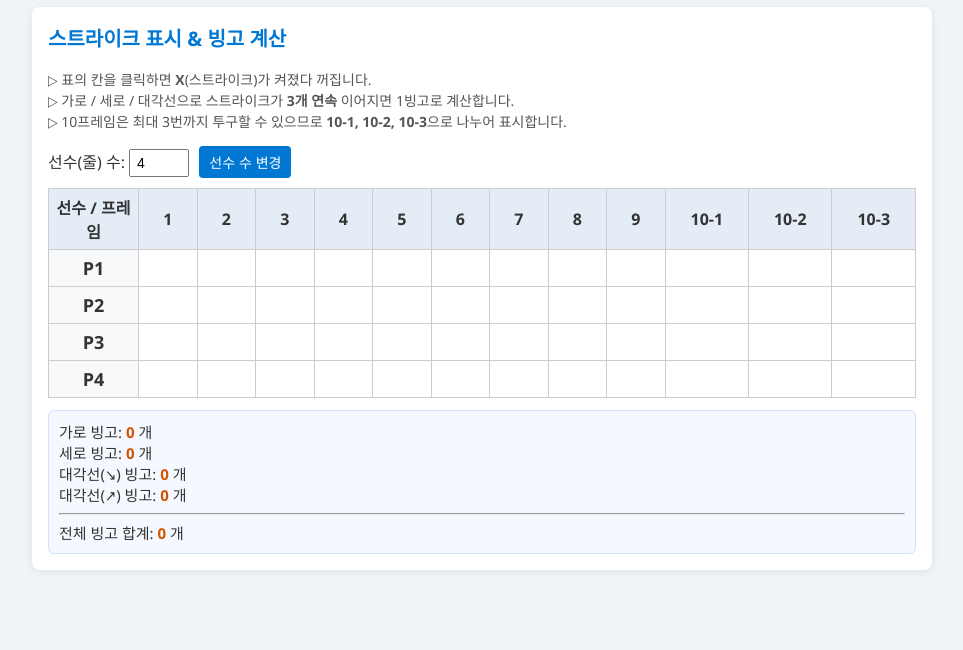
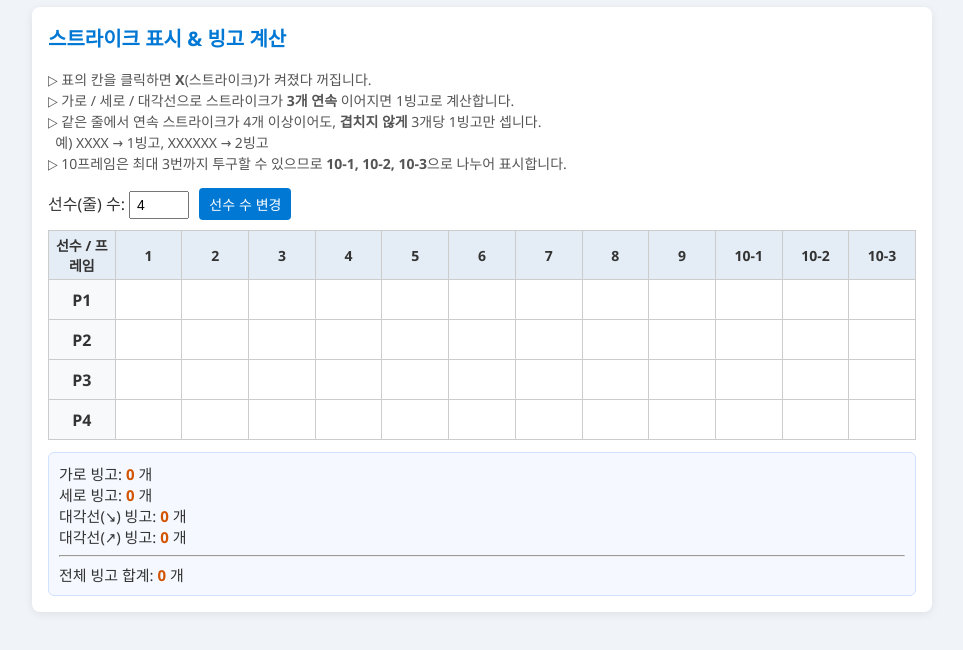
Before and after one commit to penguin311/strike_bingo, a plain HTML site: page index.html in a window 1280 px wide. Shown: the part 90-740 px from the top of the page, without its empty margins (158-1121 px from the left). Drawn offline with Linux system fonts and the light colour scheme.

Commit message:
Update index.html

```diff
--- a/index.html
+++ b/index.html
@@ -49,17 +49,33 @@
       border-collapse: collapse;
       width: 100%;
       margin-top: 10px;
+      table-layout: fixed; /* 칸 고정 크기 */
     }
 
     th, td {
       border: 1px solid #ccc;
       text-align: center;
-      padding: 6px;
+      padding: 4px;
+      font-size: 14px;
     }
 
     th {
       background: #e4edf5;
       font-weight: 600;
+      height: 40px; /* 헤더도 높이 맞춤 */
+    }
+
+    /* 실제 스트라이크 표시 칸: 정사각형 */
+    .frame-cell {
+      cursor: pointer;
+      width: 40px;
+      height: 40px;
+      user-select: none;
+      font-size: 18px;
+    }
+
+    .frame-cell:hover {
+      background: #f3f6fb;
     }
 
     td.strike {
@@ -69,23 +85,14 @@
       font-size: 20px;
     }
 
-    td {
-      cursor: pointer;
-      min-width: 32px;
-      height: 32px;
-      user-select: none;
-      font-size: 18px;
-    }
-
-    td:hover {
-      background: #f3f6fb;
-    }
-
+    /* 선수 이름 칸은 따로 */
     .player-label {
       background: #f8f9fb;
       font-weight: 600;
       width: 90px;
       cursor: default;
+      height: 40px;
+      font-size: 16px;
     }
 
     .info {
@@ -138,6 +145,8 @@
       <p class="info">
         ▷ 표의 칸을 클릭하면 <b>X</b>(스트라이크)가 켜졌다 꺼집니다.<br>
         ▷ 가로 / 세로 / 대각선으로 스트라이크가 <b>3개 연속</b> 이어지면 1빙고로 계산합니다.<br>
+        ▷ 같은 줄에서 연속 스트라이크가 4개 이상이어도, <b>겹치지 않게</b> 3개당 1빙고만 셉니다.<br>
+        &nbsp;&nbsp;예) XXXX → 1빙고, XXXXXX → 2빙고<br>
         ▷ 10프레임은 최대 3번까지 투구할 수 있으므로 <b>10-1, 10-2, 10-3</b>으로 나누어 표시합니다.
       </p>
 
@@ -163,8 +172,8 @@
   </div>
 
   <script>
-    // ===== 설정: 프레임 구조 =====
-    // 1~9프레임 + 10프레임(3투구) = 총 12칸으로 처리
+    // ===== 프레임 구조 =====
+    // 1~9프레임 + 10프레임(3투구) = 총 12칸
     const TOTAL_COLS = 12;  // 0~8: 1~9프레임, 9~11: 10-1,10-2,10-3
 
     const table = document.getElementById('strikeTable');
@@ -172,7 +181,7 @@
     const applySizeBtn = document.getElementById('applySizeBtn');
 
     let players = 4;
-    let frames = TOTAL_COLS; // 내부적으로는 12칸
+    let frames = TOTAL_COLS;
     let strikeData = [];
 
     function initStrikeData() {
@@ -182,11 +191,7 @@
     }
 
     function headerLabel(colIndex) {
-      // 0~8  -> 1~9
-      // 9    -> 10-1
-      // 10   -> 10-2
-      // 11   -> 10-3
-      if (colIndex <= 8) return (colIndex + 1).toString();
+      if (colIndex <= 8) return (colIndex + 1).toString(); // 1~9
       const n = colIndex - 8; // 1,2,3
       return '10-' + n;
     }
@@ -216,6 +221,7 @@
 
         for (let c = 0; c < frames; c++) {
           const td = document.createElement('td');
+          td.classList.add('frame-cell');
           td.dataset.row = r;
           td.dataset.col = c;
           td.addEventListener('click', onCellClick);
@@ -266,87 +272,126 @@
 
     // ===== 빙고 계산 =====
 
-    const hCountSpan = document.getElementById('hCount');
-    const vCountSpan = document.getElementById('vCount');
-    const d1CountSpan = document.getElementById('d1Count');
-    const d2CountSpan = document.getElementById('d2Count');
+    const hCountSpan   = document.getElementById('hCount');
+    const vCountSpan   = document.getElementById('vCount');
+    const d1CountSpan  = document.getElementById('d1Count');
+    const d2CountSpan  = document.getElementById('d2Count');
     const totalCountSpan = document.getElementById('totalCount');
 
     function countAndDisplayBingos() {
-      const h = countHorizontal();
-      const v = countVertical();
+      const h  = countHorizontal();
+      const v  = countVertical();
       const d1 = countDiagDownRight();
       const d2 = countDiagUpRight();
       const total = h + v + d1 + d2;
 
-      hCountSpan.textContent = h;
-      vCountSpan.textContent = v;
+      hCountSpan.textContent  = h;
+      vCountSpan.textContent  = v;
       d1CountSpan.textContent = d1;
       d2CountSpan.textContent = d2;
       totalCountSpan.textContent = total;
     }
 
-    // 가로 3연속
+    // 연속된 X 길이를 세어서 floor(L / 3)만큼 빙고 추가
+    function addRunToCount(runLen) {
+      return Math.floor(runLen / 3);
+    }
+
+    // 가로
     function countHorizontal() {
       let count = 0;
       for (let r = 0; r < players; r++) {
-        for (let c = 0; c <= frames - 3; c++) {
-          if (strikeData[r][c] && strikeData[r][c + 1] && strikeData[r][c + 2]) {
-            count++;
+        let run = 0;
+        for (let c = 0; c < frames; c++) {
+          if (strikeData[r][c]) {
+            run++;
+          } else {
+            count += addRunToCount(run);
+            run = 0;
           }
         }
+        count += addRunToCount(run);
       }
       return count;
     }
 
-    // 세로 3연속
+    // 세로
     function countVertical() {
       let count = 0;
       for (let c = 0; c < frames; c++) {
-        for (let r = 0; r <= players - 3; r++) {
-          if (strikeData[r][c] && strikeData[r + 1][c] && strikeData[r + 2][c]) {
-            count++;
+        let run = 0;
+        for (let r = 0; r < players; r++) {
+          if (strikeData[r][c]) {
+            run++;
+          } else {
+            count += addRunToCount(run);
+            run = 0;
           }
         }
+        count += addRunToCount(run);
       }
       return count;
     }
 
-    // 대각선 ↘ 3연속
+    // 대각선 ↘ (왼쪽 위 → 오른쪽 아래)
     function countDiagDownRight() {
       let count = 0;
-      for (let r = 0; r <= players - 3; r++) {
-        for (let c = 0; c <= frames - 3; c++) {
-          if (
-            strikeData[r][c] &&
-            strikeData[r + 1][c + 1] &&
-            strikeData[r + 2][c + 2]
-          ) {
-            count++;
+
+      function scan(startR, startC) {
+        let r = startR;
+        let c = startC;
+        let run = 0;
+        while (r < players && c < frames) {
+          if (strikeData[r][c]) {
+            run++;
+          } else {
+            count += addRunToCount(run);
+            run = 0;
           }
+          r++;
+          c++;
         }
+        count += addRunToCount(run);
       }
+
+      // 왼쪽 가장자리에서 시작
+      for (let r = 0; r < players; r++) scan(r, 0);
+      // 위쪽에서 시작 (0열은 이미 했으니 1부터)
+      for (let c = 1; c < frames; c++) scan(0, c);
+
       return count;
     }
 
-    // 대각선 ↗ 3연속
+    // 대각선 ↗ (왼쪽 아래 → 오른쪽 위)
     function countDiagUpRight() {
       let count = 0;
-      for (let r = 2; r < players; r++) {
-        for (let c = 0; c <= frames - 3; c++) {
-          if (
-            strikeData[r][c] &&
-            strikeData[r - 1][c + 1] &&
-            strikeData[r - 2][c + 2]
-          ) {
-            count++;
+
+      function scan(startR, startC) {
+        let r = startR;
+        let c = startC;
+        let run = 0;
+        while (r >= 0 && c < frames) {
+          if (strikeData[r][c]) {
+            run++;
+          } else {
+            count += addRunToCount(run);
+            run = 0;
           }
+          r--;
+          c++;
         }
+        count += addRunToCount(run);
       }
+
+      // 왼쪽 아래쪽에서 시작
+      for (let r = 0; r < players; r++) scan(r, 0);
+      // 아래쪽에서 시작 (0열은 이미 했으니 생략, 대신 위쪽 오른쪽 부분)
+      for (let c = 1; c < frames; c++) scan(players - 1, c);
+
       return count;
     }
 
-    // 초기 표 세팅
+    // 초기 세팅
     initStrikeData();
     buildTable();
   </script>
```
